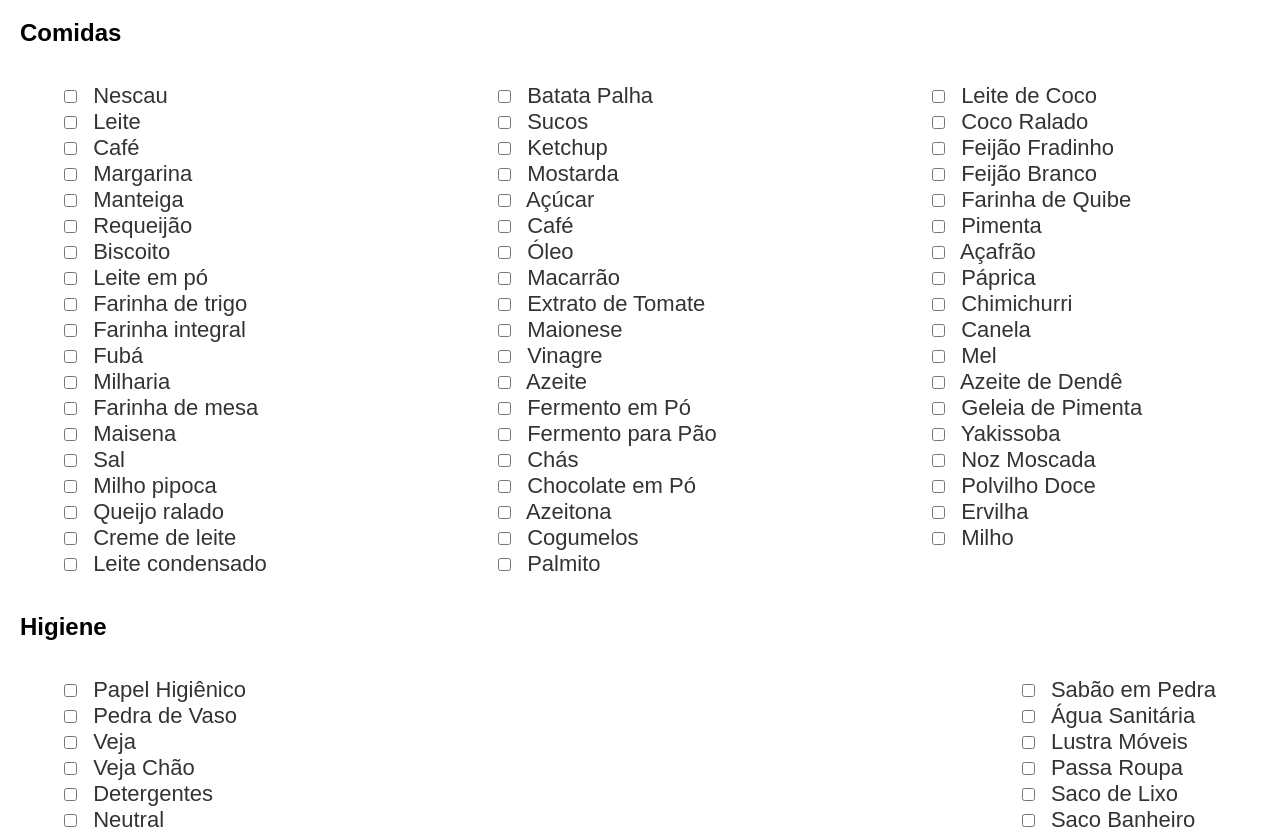
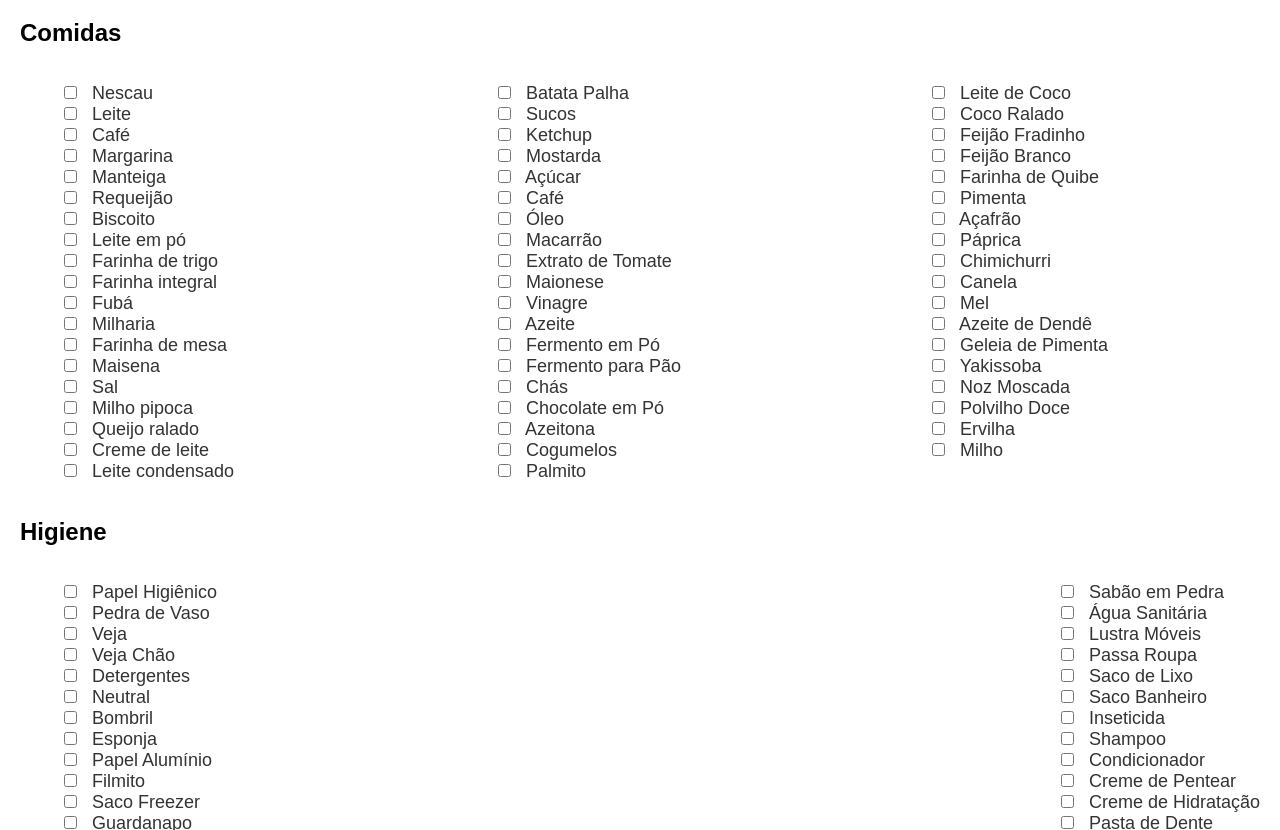
Before and after one commit to ArthMelo/compras-list, a plain HTML site: page index.html in a window 1280 px wide. Shown: the part 61-891 px from the top of the page. Drawn offline with Linux system fonts and the light colour scheme.

Commit message:
Add files via upload

```diff
--- a/index.html
+++ b/index.html
@@ -56,7 +56,7 @@
         }
 
         .container li{
-            font-size: 22px;
+            font-size: 18px;
         }
 
         .column{
@@ -72,72 +72,75 @@
     <div class="container">
         <div class="column">
             <ul>
-                        <li><input type="checkbox" id="item1" name="item1"> <label for="item1">Nescau</label></li>
-                        <li><input type="checkbox" id="item2" name="item2"> <label for="item2">Leite</label></li>
-                        <li><input type="checkbox" id="item3" name="item3"> <label for="item3">Café</label></li>
-                        <li><input type="checkbox" id="item4" name="item4"> <label for="item4">Margarina</label></li>
-                        <li><input type="checkbox" id="item5" name="item5"> <label for="item5">Manteiga</label></li>
-                        <li><input type="checkbox" id="item5" name="item5"> <label for="item5">Requeijão</label></li>
-                        <li><input type="checkbox" id="item5" name="item5"> <label for="item5">Biscoito</label></li>
-                        <li><input type="checkbox" id="item5" name="item5"> <label for="item5">Leite em pó</label></li>
-                        <li><input type="checkbox" id="item5" name="item5"> <label for="item5">Farinha de trigo</label></li>
-                        <li><input type="checkbox" id="item5" name="item5"> <label for="item5">Farinha integral</label></li>
-                        <li><input type="checkbox" id="item5" name="item5"> <label for="item5">Fubá</label></li>
-                        <li><input type="checkbox" id="item5" name="item5"> <label for="item5">Milharia</label></li>
-                        <li><input type="checkbox" id="item5" name="item5"> <label for="item5">Farinha de mesa</label></li>
-                        <li><input type="checkbox" id="item5" name="item5"> <label for="item5">Maisena</label></li>
-                        <li><input type="checkbox" id="item5" name="item5"> <label for="item5">Sal</label></li>
-                        <li><input type="checkbox" id="item5" name="item5"> <label for="item5">Milho pipoca</label></li>
-                        <li><input type="checkbox" id="item5" name="item5"> <label for="item5">Queijo ralado</label></li>
-                        <li><input type="checkbox" id="item5" name="item5"> <label for="item5">Creme de leite</label></li>
-                        <li><input type="checkbox" id="item5" name="item5"> <label for="item5">Leite condensado</label></li>
+                <li><input type="checkbox" id="item1" name="item1"> <label for="item1">Nescau</label></li>
+                <li><input type="checkbox" id="item2" name="item2"> <label for="item2">Leite</label></li>
+                <li><input type="checkbox" id="item3" name="item3"> <label for="item3">Café</label></li>
+                <li><input type="checkbox" id="item4" name="item4"> <label for="item4">Margarina</label></li>
+                <li><input type="checkbox" id="item5" name="item5"> <label for="item5">Manteiga</label></li>
+                <li><input type="checkbox" id="item6" name="item6"> <label for="item6">Requeijão</label></li>
+                <li><input type="checkbox" id="item7" name="item7"> <label for="item7">Biscoito</label></li>
+                <li><input type="checkbox" id="item8" name="item8"> <label for="item8">Leite em pó</label></li>
+                <li><input type="checkbox" id="item9" name="item9"> <label for="item9">Farinha de trigo</label></li>
+                <li><input type="checkbox" id="item10" name="item10"> <label for="item10">Farinha integral</label></li>
+                <li><input type="checkbox" id="item11" name="item11"> <label for="item11">Fubá</label></li>
+                <li><input type="checkbox" id="item12" name="item12"> <label for="item12">Milharia</label></li>
+                <li><input type="checkbox" id="item13" name="item13"> <label for="item13">Farinha de mesa</label></li>
+                <li><input type="checkbox" id="item14" name="item14"> <label for="item14">Maisena</label></li>
+                <li><input type="checkbox" id="item15" name="item15"> <label for="item15">Sal</label></li>
+                <li><input type="checkbox" id="item16" name="item16"> <label for="item16">Milho pipoca</label></li>
+                <li><input type="checkbox" id="item17" name="item17"> <label for="item17">Queijo ralado</label></li>
+                <li><input type="checkbox" id="item18" name="item18"> <label for="item18">Creme de leite</label></li>
+                <li><input type="checkbox" id="item19" name="item19"> <label for="item19">Leite condensado</label></li>
+
             </ul>
         </div>
 
         <div class="column">
             <ul>
-                        <li><input type="checkbox" id="item9" name="item9"> <label for="item9">Batata Palha</label></li>
-                        <li><input type="checkbox" id="item10" name="item10"> <label for="item10">Sucos</label></li>
-                        <li><input type="checkbox" id="item11" name="item11"> <label for="item11">Ketchup</label></li>
-                        <li><input type="checkbox" id="item12" name="item12"> <label for="item12">Mostarda</label></li>
-                        <li><input type="checkbox" id="item13" name="item13"> <label for="item13">Açúcar</label></li>
-                        <li><input type="checkbox" id="item14" name="item14"> <label for="item14">Café</label></li>
-                        <li><input type="checkbox" id="item15" name="item15"> <label for="item15">Óleo</label></li>
-                        <li><input type="checkbox" id="item16" name="item16"> <label for="item16">Macarrão</label></li>
-                        <li><input type="checkbox" id="item17" name="item17"> <label for="item17">Extrato de Tomate</label></li>
-                        <li><input type="checkbox" id="item18" name="item18"> <label for="item18">Maionese</label></li>
-                        <li><input type="checkbox" id="item19" name="item19"> <label for="item19">Vinagre</label></li>
-                        <li><input type="checkbox" id="item20" name="item20"> <label for="item20">Azeite</label></li>
-                        <li><input type="checkbox" id="item21" name="item21"> <label for="item21">Fermento em Pó</label></li>
-                        <li><input type="checkbox" id="item22" name="item22"> <label for="item22">Fermento para Pão</label></li>
-                        <li><input type="checkbox" id="item23" name="item23"> <label for="item23">Chás</label></li>
-                        <li><input type="checkbox" id="item24" name="item24"> <label for="item24">Chocolate em Pó</label></li>
-                        <li><input type="checkbox" id="item25" name="item25"> <label for="item25">Azeitona</label></li>
-                        <li><input type="checkbox" id="item26" name="item26"> <label for="item26">Cogumelos</label></li>
-                        <li><input type="checkbox" id="item27" name="item27"> <label for="item27">Palmito</label></li>
+                <li><input type="checkbox" id="item20" name="item20"> <label for="item20">Batata Palha</label></li>
+                <li><input type="checkbox" id="item21" name="item21"> <label for="item21">Sucos</label></li>
+                <li><input type="checkbox" id="item22" name="item22"> <label for="item22">Ketchup</label></li>
+                <li><input type="checkbox" id="item23" name="item23"> <label for="item23">Mostarda</label></li>
+                <li><input type="checkbox" id="item24" name="item24"> <label for="item24">Açúcar</label></li>
+                <li><input type="checkbox" id="item25" name="item25"> <label for="item25">Café</label></li>
+                <li><input type="checkbox" id="item26" name="item26"> <label for="item26">Óleo</label></li>
+                <li><input type="checkbox" id="item27" name="item27"> <label for="item27">Macarrão</label></li>
+                <li><input type="checkbox" id="item28" name="item28"> <label for="item28">Extrato de Tomate</label></li>
+                <li><input type="checkbox" id="item29" name="item29"> <label for="item29">Maionese</label></li>
+                <li><input type="checkbox" id="item30" name="item30"> <label for="item30">Vinagre</label></li>
+                <li><input type="checkbox" id="item31" name="item31"> <label for="item31">Azeite</label></li>
+                <li><input type="checkbox" id="item32" name="item32"> <label for="item32">Fermento em Pó</label></li>
+                <li><input type="checkbox" id="item33" name="item33"> <label for="item33">Fermento para Pão</label></li>
+                <li><input type="checkbox" id="item34" name="item34"> <label for="item34">Chás</label></li>
+                <li><input type="checkbox" id="item35" name="item35"> <label for="item35">Chocolate em Pó</label></li>
+                <li><input type="checkbox" id="item36" name="item36"> <label for="item36">Azeitona</label></li>
+                <li><input type="checkbox" id="item37" name="item37"> <label for="item37">Cogumelos</label></li>
+                <li><input type="checkbox" id="item38" name="item38"> <label for="item38">Palmito</label></li>
+
             </ul>
         </div>
 
         <div class="column">
             <ul>
-                <li><input type="checkbox" id="item28" name="item28"> <label for="item28">Leite de Coco</label></li>
-                <li><input type="checkbox" id="item29" name="item29"> <label for="item29">Coco Ralado</label></li>
-                <li><input type="checkbox" id="item30" name="item30"> <label for="item30">Feijão Fradinho</label></li>
-                <li><input type="checkbox" id="item31" name="item31"> <label for="item31">Feijão Branco</label></li>
-                <li><input type="checkbox" id="item32" name="item32"> <label for="item32">Farinha de Quibe</label></li>
-                <li><input type="checkbox" id="item33" name="item33"> <label for="item33">Pimenta</label></li>
-                <li><input type="checkbox" id="item34" name="item34"> <label for="item34">Açafrão</label></li>
-                <li><input type="checkbox" id="item35" name="item35"> <label for="item35">Páprica</label></li>
-                <li><input type="checkbox" id="item36" name="item36"> <label for="item36">Chimichurri</label></li>
-                <li><input type="checkbox" id="item37" name="item37"> <label for="item37">Canela</label></li>
-                <li><input type="checkbox" id="item38" name="item38"> <label for="item38">Mel</label></li>
-                <li><input type="checkbox" id="item39" name="item39"> <label for="item39">Azeite de Dendê</label></li>
-                <li><input type="checkbox" id="item40" name="item40"> <label for="item40">Geleia de Pimenta</label></li>
-                <li><input type="checkbox" id="item41" name="item41"> <label for="item41">Yakissoba</label></li>
-                <li><input type="checkbox" id="item42" name="item42"> <label for="item42">Noz Moscada</label></li>
-                <li><input type="checkbox" id="item43" name="item43"> <label for="item43">Polvilho Doce</label></li>
-                <li><input type="checkbox" id="item44" name="item44"> <label for="item44">Ervilha</label></li>
-                <li><input type="checkbox" id="item45" name="item45"> <label for="item45">Milho</label></li>
+                <li><input type="checkbox" id="item39" name="item39"> <label for="item39">Leite de Coco</label></li>
+                <li><input type="checkbox" id="item40" name="item40"> <label for="item40">Coco Ralado</label></li>
+                <li><input type="checkbox" id="item41" name="item41"> <label for="item41">Feijão Fradinho</label></li>
+                <li><input type="checkbox" id="item42" name="item42"> <label for="item42">Feijão Branco</label></li>
+                <li><input type="checkbox" id="item43" name="item43"> <label for="item43">Farinha de Quibe</label></li>
+                <li><input type="checkbox" id="item44" name="item44"> <label for="item44">Pimenta</label></li>
+                <li><input type="checkbox" id="item45" name="item45"> <label for="item45">Açafrão</label></li>
+                <li><input type="checkbox" id="item46" name="item46"> <label for="item46">Páprica</label></li>
+                <li><input type="checkbox" id="item47" name="item47"> <label for="item47">Chimichurri</label></li>
+                <li><input type="checkbox" id="item48" name="item48"> <label for="item48">Canela</label></li>
+                <li><input type="checkbox" id="item49" name="item49"> <label for="item49">Mel</label></li>
+                <li><input type="checkbox" id="item50" name="item50"> <label for="item50">Azeite de Dendê</label></li>
+                <li><input type="checkbox" id="item51" name="item51"> <label for="item51">Geleia de Pimenta</label></li>
+                <li><input type="checkbox" id="item52" name="item52"> <label for="item52">Yakissoba</label></li>
+                <li><input type="checkbox" id="item53" name="item53"> <label for="item53">Noz Moscada</label></li>
+                <li><input type="checkbox" id="item54" name="item54"> <label for="item54">Polvilho Doce</label></li>
+                <li><input type="checkbox" id="item55" name="item55"> <label for="item55">Ervilha</label></li>
+                <li><input type="checkbox" id="item56" name="item56"> <label for="item56">Milho</label></li>
+
             </ul>
         </div>
     </div>
@@ -146,44 +149,46 @@
     <div class="container">
         <div class="column">
             <ul>
-                <li><input type="checkbox" id="item46" name="item46"> <label for="item46">Papel Higiênico</label></li>
-                <li><input type="checkbox" id="item47" name="item47"> <label for="item47">Pedra de Vaso</label></li>
-                <li><input type="checkbox" id="item48" name="item48"> <label for="item48">Veja</label></li>
-                <li><input type="checkbox" id="item49" name="item49"> <label for="item49">Veja Chão</label></li>
-                <li><input type="checkbox" id="item50" name="item50"> <label for="item50">Detergentes</label></li>
-                <li><input type="checkbox" id="item51" name="item51"> <label for="item51">Neutral</label></li>
-                <li><input type="checkbox" id="item52" name="item52"> <label for="item52">Bombril</label></li>
-                <li><input type="checkbox" id="item53" name="item53"> <label for="item53">Esponja</label></li>
-                <li><input type="checkbox" id="item54" name="item54"> <label for="item54">Papel Alumínio</label></li>
-                <li><input type="checkbox" id="item55" name="item55"> <label for="item55">Filmito</label></li>
-                <li><input type="checkbox" id="item56" name="item56"> <label for="item56">Saco Freezer</label></li>
-                <li><input type="checkbox" id="item57" name="item57"> <label for="item57">Guardanapo</label></li>
-                <li><input type="checkbox" id="item58" name="item58"> <label for="item58">Toalha de Papel</label></li>
-                <li><input type="checkbox" id="item59" name="item59"> <label for="item59">Álcool</label></li>
-                <li><input type="checkbox" id="item60" name="item60"> <label for="item60">Sabão em Pó</label></li>
-                <li><input type="checkbox" id="item61" name="item61"> <label for="item61">Amaciante</label></li>
+                <li><input type="checkbox" id="item57" name="item57"> <label for="item57">Papel Higiênico</label></li>
+                <li><input type="checkbox" id="item58" name="item58"> <label for="item58">Pedra de Vaso</label></li>
+                <li><input type="checkbox" id="item59" name="item59"> <label for="item59">Veja</label></li>
+                <li><input type="checkbox" id="item60" name="item60"> <label for="item60">Veja Chão</label></li>
+                <li><input type="checkbox" id="item61" name="item61"> <label for="item61">Detergentes</label></li>
+                <li><input type="checkbox" id="item62" name="item62"> <label for="item62">Neutral</label></li>
+                <li><input type="checkbox" id="item63" name="item63"> <label for="item63">Bombril</label></li>
+                <li><input type="checkbox" id="item64" name="item64"> <label for="item64">Esponja</label></li>
+                <li><input type="checkbox" id="item65" name="item65"> <label for="item65">Papel Alumínio</label></li>
+                <li><input type="checkbox" id="item66" name="item66"> <label for="item66">Filmito</label></li>
+                <li><input type="checkbox" id="item67" name="item67"> <label for="item67">Saco Freezer</label></li>
+                <li><input type="checkbox" id="item68" name="item68"> <label for="item68">Guardanapo</label></li>
+                <li><input type="checkbox" id="item69" name="item69"> <label for="item69">Toalha de Papel</label></li>
+                <li><input type="checkbox" id="item70" name="item70"> <label for="item70">Álcool</label></li>
+                <li><input type="checkbox" id="item71" name="item71"> <label for="item71">Sabão em Pó</label></li>
+                <li><input type="checkbox" id="item72" name="item72"> <label for="item72">Amaciante</label></li>
+
             </ul>
         </div>
 
             <ul>
-                <li><input type="checkbox" id="item62" name="item62"> <label for="item62">Sabão em Pedra</label></li>
-                <li><input type="checkbox" id="item63" name="item63"> <label for="item63">Água Sanitária</label></li>
-                <li><input type="checkbox" id="item64" name="item64"> <label for="item64">Lustra Móveis</label></li>
-                <li><input type="checkbox" id="item65" name="item65"> <label for="item65">Passa Roupa</label></li>
-                <li><input type="checkbox" id="item66" name="item66"> <label for="item66">Saco de Lixo</label></li>
-                <li><input type="checkbox" id="item67" name="item67"> <label for="item67">Saco Banheiro</label></li>
-                <li><input type="checkbox" id="item68" name="item68"> <label for="item68">Inseticida</label></li>
-                <li><input type="checkbox" id="item69" name="item69"> <label for="item69">Shampoo</label></li>
-                <li><input type="checkbox" id="item70" name="item70"> <label for="item70">Condicionador</label></li>
-                <li><input type="checkbox" id="item71" name="item71"> <label for="item71">Creme de Pentear</label></li>
-                <li><input type="checkbox" id="item72" name="item72"> <label for="item72">Creme de Hidratação</label></li>
-                <li><input type="checkbox" id="item73" name="item73"> <label for="item73">Pasta de Dente</label></li>
-                <li><input type="checkbox" id="item74" name="item74"> <label for="item74">Desodorantes</label></li>
-                <li><input type="checkbox" id="item75" name="item75"> <label for="item75">Sabonete</label></li>
-                <li><input type="checkbox" id="item76" name="item76"> <label for="item76">Prestobarba</label></li>
-                <li><input type="checkbox" id="item77" name="item77"> <label for="item77">Creme de Barbear</label></li>
-                <li><input type="checkbox" id="item78" name="item78"> <label for="item78">Absorvente</label></li>
-                <li><input type="checkbox" id="item79" name="item79"> <label for="item79">Cotonete</label></li>
+                <li><input type="checkbox" id="item73" name="item73"> <label for="item73">Sabão em Pedra</label></li>
+                <li><input type="checkbox" id="item74" name="item74"> <label for="item74">Água Sanitária</label></li>
+                <li><input type="checkbox" id="item75" name="item75"> <label for="item75">Lustra Móveis</label></li>
+                <li><input type="checkbox" id="item76" name="item76"> <label for="item76">Passa Roupa</label></li>
+                <li><input type="checkbox" id="item77" name="item77"> <label for="item77">Saco de Lixo</label></li>
+                <li><input type="checkbox" id="item78" name="item78"> <label for="item78">Saco Banheiro</label></li>
+                <li><input type="checkbox" id="item79" name="item79"> <label for="item79">Inseticida</label></li>
+                <li><input type="checkbox" id="item80" name="item80"> <label for="item80">Shampoo</label></li>
+                <li><input type="checkbox" id="item81" name="item81"> <label for="item81">Condicionador</label></li>
+                <li><input type="checkbox" id="item82" name="item82"> <label for="item82">Creme de Pentear</label></li>
+                <li><input type="checkbox" id="item83" name="item83"> <label for="item83">Creme de Hidratação</label></li>
+                <li><input type="checkbox" id="item84" name="item84"> <label for="item84">Pasta de Dente</label></li>
+                <li><input type="checkbox" id="item85" name="item85"> <label for="item85">Desodorantes</label></li>
+                <li><input type="checkbox" id="item86" name="item86"> <label for="item86">Sabonete</label></li>
+                <li><input type="checkbox" id="item87" name="item87"> <label for="item87">Prestobarba</label></li>
+                <li><input type="checkbox" id="item88" name="item88"> <label for="item88">Creme de Barbear</label></li>
+                <li><input type="checkbox" id="item89" name="item89"> <label for="item89">Absorvente</label></li>
+                <li><input type="checkbox" id="item90" name="item90"> <label for="item90">Cotonete</label></li>
+
             </ul>
     </div>
 
```
